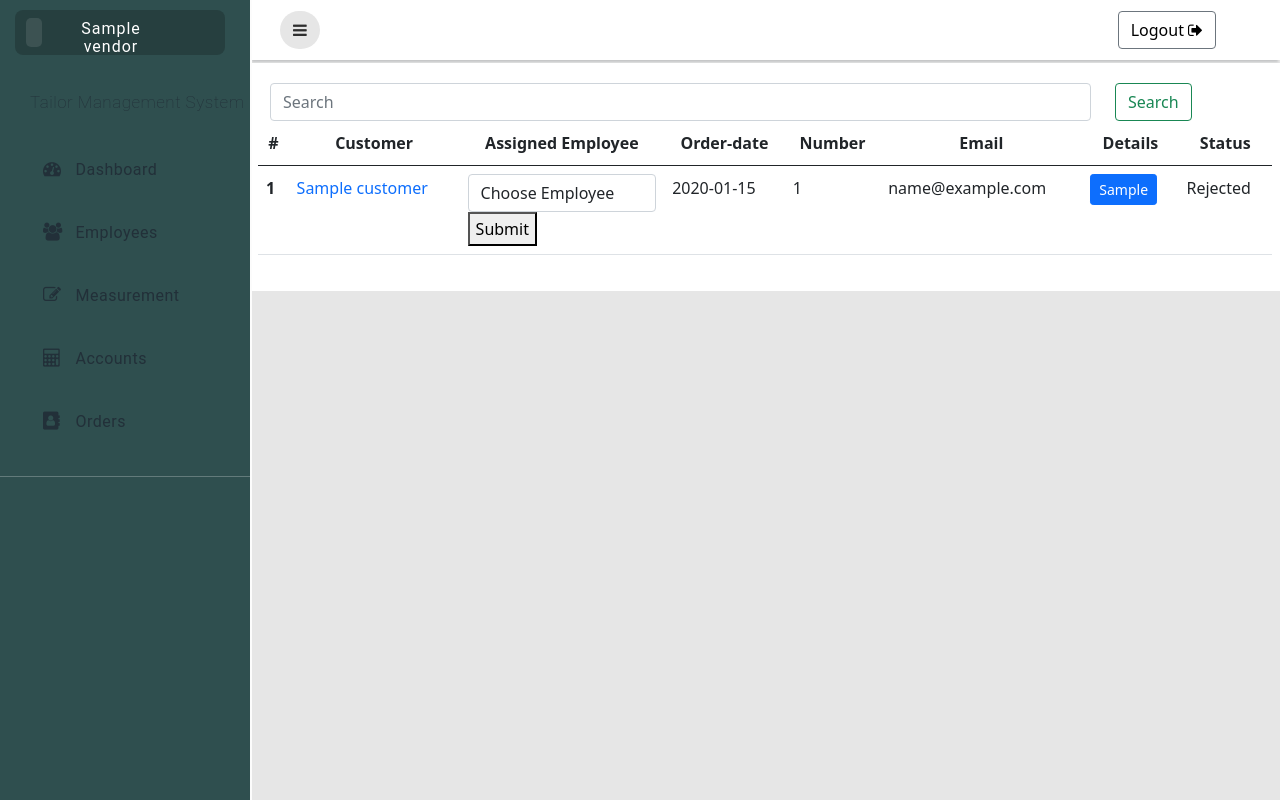
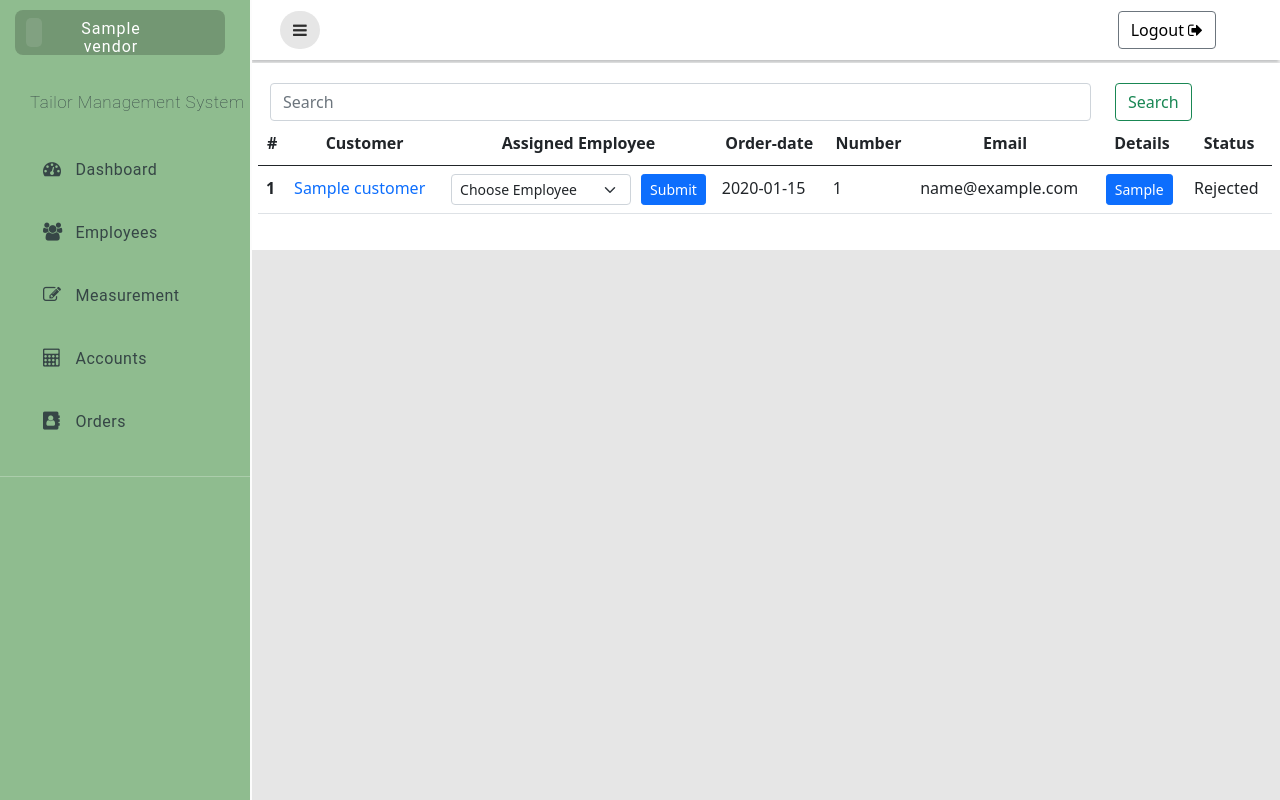
Before and after one commit to ReDiot69/tms, a Django app: template templates/order.html in a window 1280 px wide. Run offline with Django 4.2, Linux system fonts and the light colour scheme; the template is opened without the code that fills it: most values are stand-ins (such as "Sample title", 1, 10 or a date in 2020); some libraries are stand-ins or nearby versions.

Commit message:
css ra order milyo

```diff
--- a/static/css/measurement.css
+++ b/static/css/measurement.css
@@ -14,3 +14,7 @@
     border-bottom:1px solid grey ;
     outline: 0;
 }
+.whiteboard{
+   background-color: black;
+
+}
--- a/static/css/sidebar.css
+++ b/static/css/sidebar.css
@@ -27,7 +27,7 @@
         background-color: #e6e6e6;
     }
     .page .sidebar{
-            background: darkslategray;
+        background: darkseagreen;
         position: fixed;
         top: 0;
         left: 0;
--- a/templates/order.html
+++ b/templates/order.html
@@ -70,13 +70,15 @@
                 <td>
                     <form method="post" action="change_emp">
                         {% csrf_token %}
-                        <select name="employee" class="form-control" id="order-date" required placeholder="select">
-                            <option value="" disabled selected hidden> Choose Employee</option>
-                            {% for e in emp%}
-                            <option value={{e.id}}>{{e.name}}</option>
-                            {% endfor %}
-                        </select>
-                        <button name="order" value={{o.id}}>Submit</button>
+                        <div class="d-flex flex-row">
+                            <select name="employee" class="form-select form-select-sm form-control" aria-label=".form-select-sm example" id="order-date" required placeholder="select">
+                                <option value="" disabled selected hidden> Choose Employee</option>
+                                {% for e in emp%}
+                                <option value={{e.id}}>{{e.name}}</option>
+                                {% endfor %}
+                            </select>
+                            <button class="btn btn-primary btn-sm "name="order" value={{o.id}} style="margin-left:10px ;">Submit</button>
+                        </div>
                     </form>
                 </td>
                 {% else %}
@@ -174,6 +176,7 @@
                     <form action="toogleStatus" method="POST">
                         {% csrf_token %}
                         <div class="d-flex flex-row">
+                            <input type="hidden" name="order" value="{{o.id}}"/>
                             <select class="form-select form-select-sm" aria-label=".form-select-sm example" name="status">
                                 <option value="Assigned">Assigned</option>
                                 <option value="Complete">Completed</option>
```
Also changed, not shown: db.sqlite3. Lines whose indentation alone changed are shown as unchanged.
